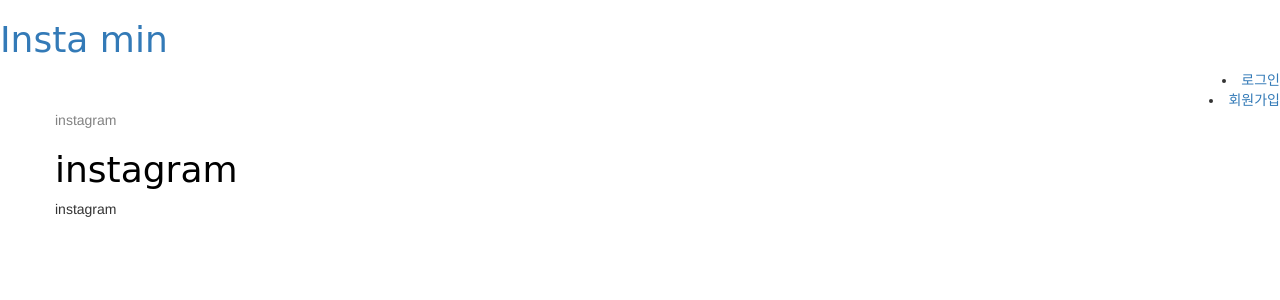
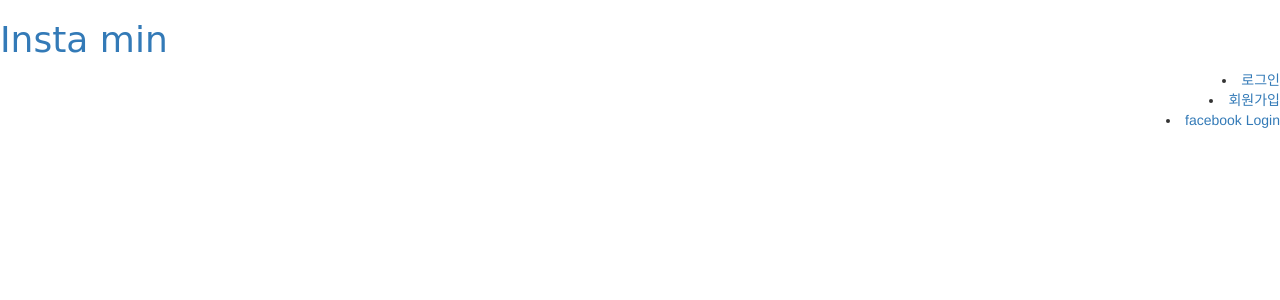
Before and after one commit to kytsaaa6/instagram_project, a Django app: page /posts/ in a window 1280 px wide. Shown: the top 300 px of the page. Run offline with Django 3.2, Linux system fonts and the light colour scheme; data comes from the database, SQL or seed files in the repository; both versions use the stored data as it was after the commit; some libraries are stand-ins or nearby versions.

Commit message:
Facebook allauth connection

```diff
--- a/accounts/urls.py
+++ b/accounts/urls.py
@@ -6,7 +6,7 @@ from django.views.generic import TemplateView
 urlpatterns = [
     path('signup/', views.signup, name='signup' ),
     path('signup_ok/', TemplateView.as_view(template_name='registration/signup_ok.html'), name='signup_ok'),
-    path('login/', views.Login.as_view(), name='login'),
+    path('login/', auth_views.LoginView.as_view(), name='login'),
     path('logout/', auth_views.LogoutView.as_view(), name='logout'),
     path('<str:account>/follow/', views.follow, name='follow'),
 
--- a/accounts/views.py
+++ b/accounts/views.py
@@ -1,7 +1,7 @@
 from django.shortcuts import render, redirect, get_object_or_404
 from django.http import HttpResponse
 #from django.core.urlresolvers import reverse
-from .forms import AccountCreationForm, AccountLoginForm
+from .forms import AccountCreationForm
 from django.contrib.auth import views as auth_views
 from .models import Account, Follow
 
@@ -22,13 +22,13 @@ def signup(request):
 
     return render(request, "registration/signup.html", {"userform":userform,})
 
-
+'''
 class Login(auth_views.LoginView):
     """
     Display the login form and handle the login action.
     """
     form_class = AccountLoginForm
-
+'''
 
 def follow(request, account):
     account = get_object_or_404(Account, username=account)
--- a/instagram/urls.py
+++ b/instagram/urls.py
@@ -8,7 +8,8 @@ from django.conf.urls.static import static
 urlpatterns = [
     path('admin/', admin.site.urls),
     path('posts/', include('posts.urls')),
-    path('accounts/', include('accounts.urls')),
+    path('account/', include('accounts.urls')),
+    path('accounts/', include('allauth.urls')),
     path('comment/', include('comments.urls')),
     path('explore/', views.explore, name='explore'),
     path('explore/tags/<str:tag>/', views.tag_list, name='tag_list'),
--- a/posts/templates/posts/base.html
+++ b/posts/templates/posts/base.html
@@ -1,10 +1,10 @@
 {% load static %}
 {% load post_extras %}
-
+{% load socialaccount %}
 
 <html>
 	<head>
-		<title>Django Girls blog</title>
+		<title>insta min</title>
 		<link rel="stylesheet" href="//maxcdn.bootstrapcdn.com/bootstrap/3.2.0/css/bootstrap.min.css">
 		<link rel="stylesheet" href="//maxcdn.bootstrapcdn.com/bootstrap/3.2.0/css/bootstrap-theme.min.css">
 		<link rel="stylesheet" href="{% static 'css/base.css' %}">
@@ -20,7 +20,7 @@
 			<li><a href="{% url 'mypage' user.username %}">{{user.username}}</a></li>
 		</div>
 		<div align="right">
-        	<li><a href="/accounts/logout">로그아웃</a></li>
+        	<li><a href="/account/logout">로그아웃</a></li>
     	</div>
 		<div align="right">
         	<li><a href="/posts/create/go">게시물 등록</a></li>
@@ -78,29 +78,19 @@
 		{% else %}
 		<div align="right">
     	    <right>
-        	<li><a href="/accounts/login">로그인</a></li>
+        	<li><a href="/account/login">로그인</a></li>
         	</right>
     	</div>
 
     	<div align="right">
-        	<li><a href="/accounts/signup">회원가입</a></li>
+        	<li><a href="/account/signup">회원가입</a></li>
     	</div>
+		<div align="right">
+			<li><a href="{% provider_login_url 'facebook' method='oauth2' %}">facebook Login</a></li>
+		</div>
 		{% endif %}
 
 
-		<div class="content container">
-    	<div class="row">
-        <div class="col-md-8">
-			<div class="post">
-				<div class="date">
-					<p>instagram</p>
-				</div>
-                    <h1><a href="">instagram</a></h1>
-                    <p>instagram</p>
-                </div>
-        	</div>
-    	</div>
-		</div>
 	</body>
 
 </html>
```
Also changed, not shown: accounts/forms.py (+2 -15 lines), instagram/settings.py (+18 -0 lines), db.sqlite3.
